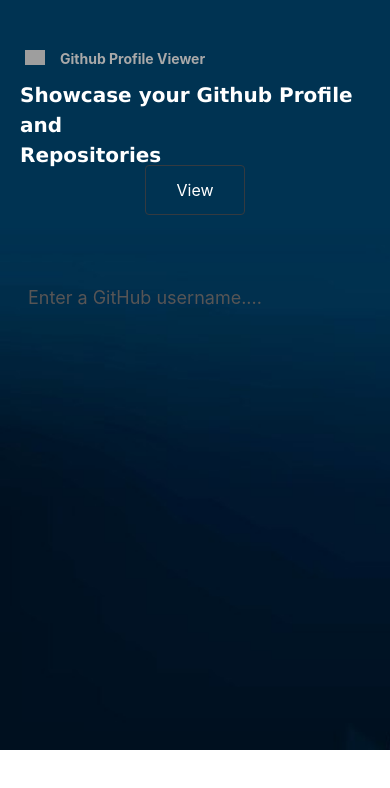
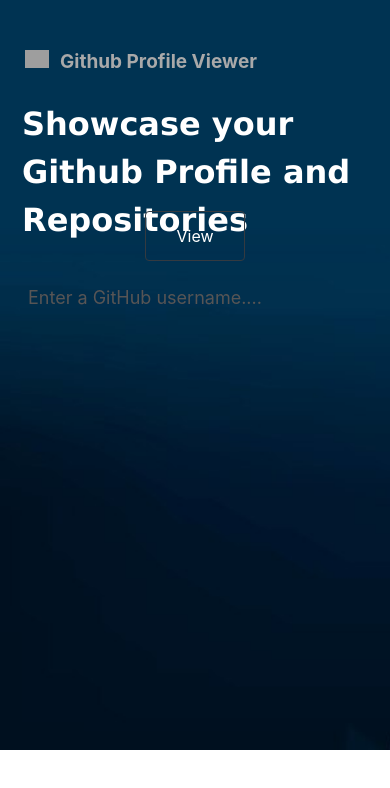
Before and after one commit to FahaamKhan628444/samplefee, a plain HTML site: page index.html in a window 390 px wide. Drawn offline with nearby package versions, Linux system fonts and the light colour scheme; grey boxes are pictures that could not be loaded.

Commit message:
Update styles.css

```diff
--- a/styles.css
+++ b/styles.css
@@ -91,19 +91,19 @@
 /* For screens smaller than 576px (e.g., phones) */
 @media (max-width: 575.98px) {
     .container p {
-        font-size: 20px;
-        left: 20px;
-        top: 80px;
+        font-size: 32px;
+        left: 22px;
+        top: 100px;
     }
     .container img {
-        width: 20px;
+        width: 24px;
         top: 50px;
         left: 25px;
     }
     .container .Viewer {
         top: 48px;
         left: 60px;
-        font-size: 14px;
+        font-size: 19px;
     }
     input[type=text] {
         top: 280px;
@@ -112,7 +112,7 @@
         height: 35px;
     }
     .input-username .btn {
-        top: 82px;
+        top: 105px;
         left: calc(50% - 50px);
     }
 }
```
